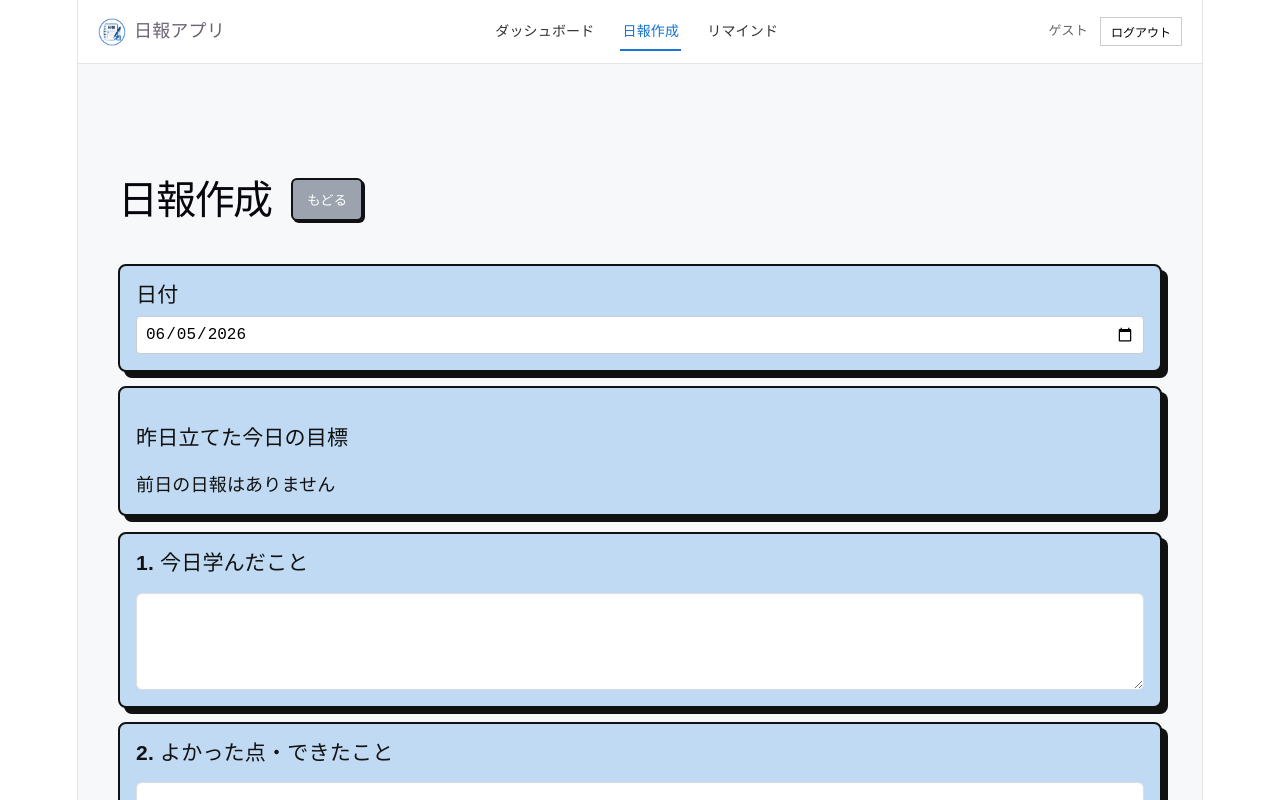
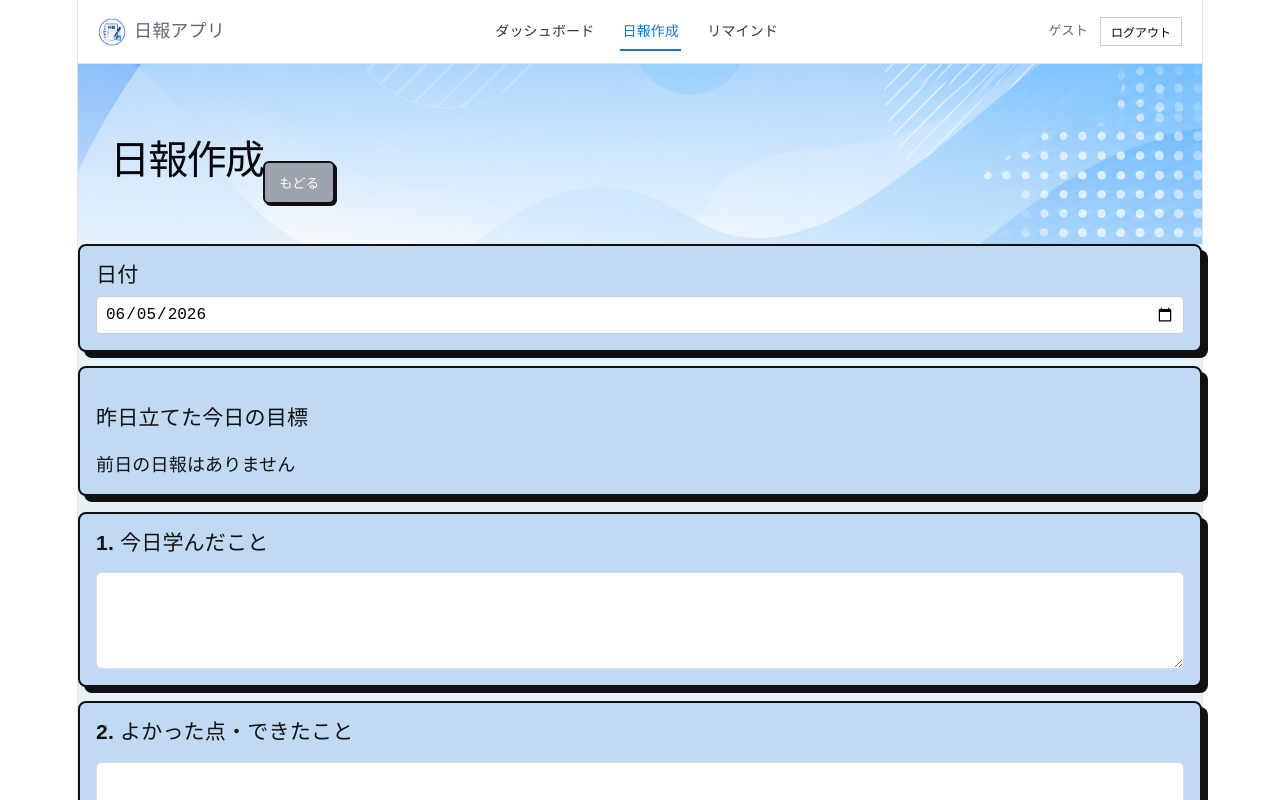
Before and after one commit to tokoMatsubara/Nippo_group7, a React app in the folder frontend/: page /create-report in a window 1280 px wide. Shown: the top 800 px of the page. Built offline with nearby package versions, Linux system fonts and the light colour scheme; no server answers; the HTML template or start-up script is replaced by a standard one.

Commit message:
ページタイトルの背景実装

```diff
--- a/frontend/src/pages/DailyList.jsx
+++ b/frontend/src/pages/DailyList.jsx
@@ -76,7 +76,7 @@ export default function DailyList() {
     };
 
     return (
-        <div className="container">
+        <>
             <div className="header">
                 <h1 className="title">日報一覧</h1>
 
@@ -172,6 +172,6 @@ export default function DailyList() {
                     </>
                 )}
             </div>
-        </div>
+        </>
     );
 }
--- a/frontend/src/pages/Dashboard.jsx
+++ b/frontend/src/pages/Dashboard.jsx
@@ -65,8 +65,8 @@ export default function Dashboard() {
     if (loading) return <h2>Loading...</h2>;
 
     return (
-        <div className="container">
 
+        <>
             {/* ヘッダー */}
             <div className="header">
 
@@ -112,6 +112,6 @@ export default function Dashboard() {
                 ))}
             </section>
 
-        </div>
+        </>
     );
 }
--- a/frontend/src/styles/CreateReport.css
+++ b/frontend/src/styles/CreateReport.css
@@ -2,10 +2,7 @@
    CreateReport Layout Only
 ========================= */
 
-.daily-page {
-    padding: 20px;
-    min-height: 100vh;
-}
+
 
 /* 目標カード（card前提） */
 .goal-card {
--- a/frontend/src/styles/common.css
+++ b/frontend/src/styles/common.css
@@ -8,11 +8,13 @@
 
 /* Header分の余白確保（超重要） */
 .appContent {
-    padding-top: 70px;
+    padding-top: 0px;
     /* ← ヘッダー高さ分 */
-    padding-left: 20px;
-    padding-right: 20px;
+    padding-left: 0px;
+    padding-right: 0px;
     padding-bottom: 20px;
+    background-color: #E9F1F8;
+
 }
 
 /* 共通ボタン（青統一） */
@@ -117,11 +119,21 @@
 
 /* 各画面のタイトル用 */
 .header {
+    width: 100%;
+    min-height: 180px;
+    /* ← 高さを大きく */
+    padding: 40px 32px;
+
     display: flex;
-    justify-content: flex-start;
-    align-items: center;
-    gap: 20px;
-    margin-bottom: 20px;
+    align-items: flex-end;
+    /* 下寄せでタイトルっぽく */
+
+    position: relative;
+    overflow: hidden;
+
+    background-image: url("../assets/blue.png");
+    background-size: cover;
+    background-position: center;
 }
 
 .title {
```
Also changed, not shown: frontend/src/assets/blue.png (added).
